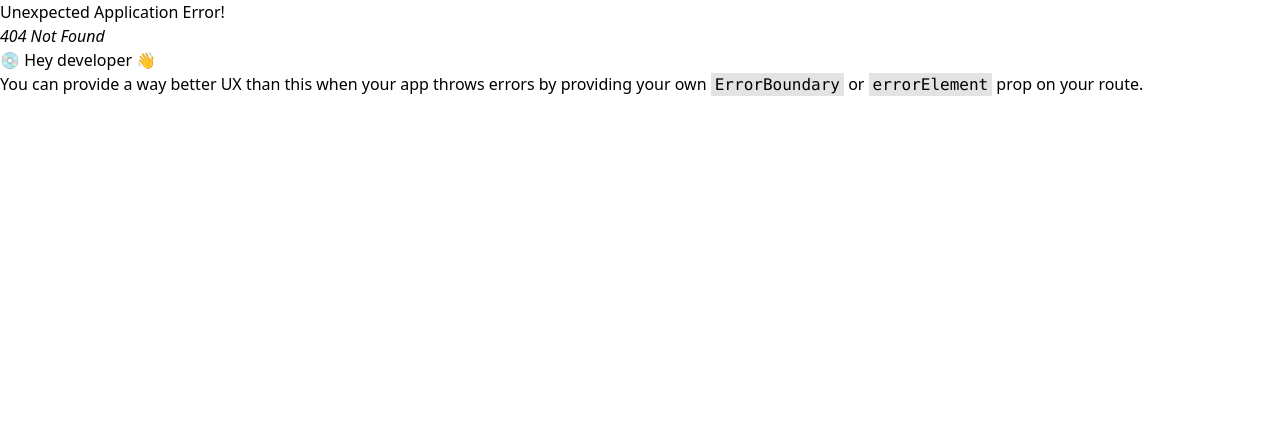
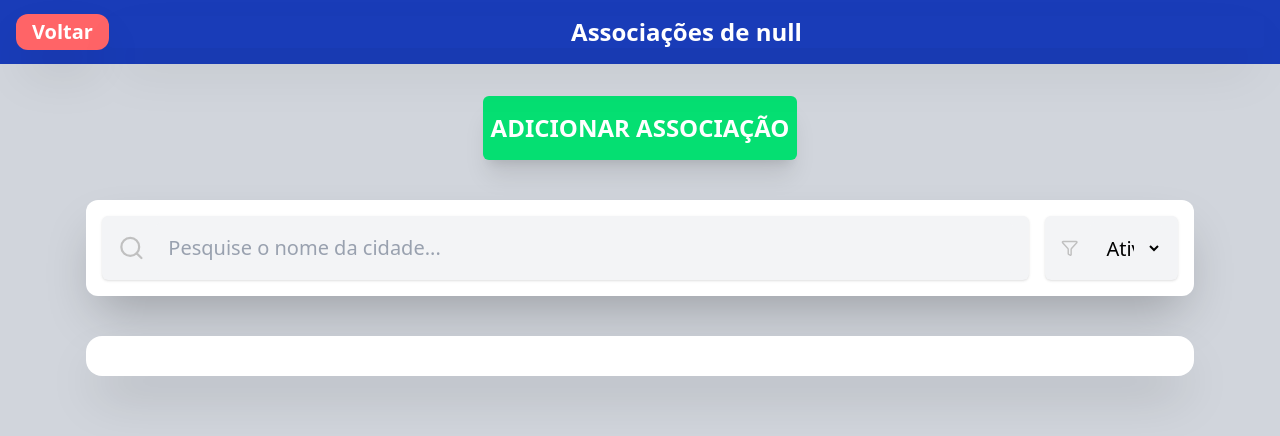
Before and after one commit to ByelBardini/commercial_share_system, a React (Vite) app in the folder client/: page /cidade in a window 1280 px wide. Before the commit this address had no page. Shown: the top 436 px of the page. Built offline with nearby package versions, Linux system fonts and the light colour scheme.

Commit message:
feat: cria página de listar associações por cidade

```diff
--- a/client/src/components/cidades/CampoCidade.jsx
+++ b/client/src/components/cidades/CampoCidade.jsx
@@ -1,13 +1,27 @@
-function CampoCidade({ cidades }) {
+/* eslint-disable no-unused-vars */
+import { ExternalLink } from 'lucide-react';
+import { motion } from "framer-motion";
+
+function CampoCidade({ cidades, navegaCidade }) {
+
   return (
     <div className="w-full">
       {cidades.map((cidade) => (
-        <div
+        <motion.div
+          layout
+          whileHover={{ scale: 1.01 }}
           key={cidade.cidade_id}
-          className="bg-gray-100 rounded-md p-3 m-2 shadow-md"
+          className="bg-gray-100 rounded-md p-3 m-2 shadow-md flex justify-between items-center"
         >
           <h1 className="text-xl font-bold p-1">{cidade.cidade_nome} - {cidade.cidade_uf}</h1>
-        </div>
+          <motion.button
+          layout
+          whileHover={{ scale: 1.15 }}
+          className='rounded-full cursor-pointer'
+          onClick={() => navegaCidade(cidade.cidade_id, cidade.cidade_nome)}>
+            <ExternalLink size={30} className='mr-2' />
+          </motion.button>
+        </motion.div>
       ))}
     </div>
   );
--- a/client/src/components/cidades/ListaCidades.jsx
+++ b/client/src/components/cidades/ListaCidades.jsx
@@ -3,7 +3,7 @@ import { useState, useEffect } from "react";
 import { buscarCidades } from "../../services/api/cidadeService.js"
 import CampoCidade from "./CampoCidade.jsx";
 
-function ListaCidades({pesquisa, setUfs}){
+function ListaCidades({pesquisa, setUfs, navegaCidade}){
 
     const [cidades, setCidades] = useState([]);
 
@@ -24,7 +24,7 @@ function ListaCidades({pesquisa, setUfs}){
 
     return(
         <div className="bg-white flex flex-col h-full w-full gap-2">
-            <CampoCidade cidades= {cidades} />
+            <CampoCidade cidades= {cidades} navegaCidade={navegaCidade} />
         </div>
     )
 }
--- /dev/null
+++ b/client/src/pages/Cidade.jsx
@@ -0,0 +1,72 @@
+/* eslint-disable no-unused-vars */
+import { useState, useEffect } from "react";
+import { Search, Funnel } from "lucide-react";
+import { useNavigate } from "react-router-dom";
+import { motion } from "framer-motion";
+import Loading from "../components/default/Loading.jsx";
+
+function Cidade() {
+  const [carregando, setCarregando] = useState(false);
+  const [pesquisa, setPesquisa] = useState("");
+
+  useEffect(() => {
+    console.log(localStorage.getItem("id_cidade"));
+  }, []);
+
+  const navigate = useNavigate();
+
+  async function sair() {
+    localStorage.setItem("id_cidade", null);
+    navigate("/home");
+  }
+
+  return (
+    <div
+      className="bg-gray-300 min-h-screen max-w-screen flex flex-col items-center p-6
+        "
+    >
+      <Loading aparecer={`${carregando ? "" : "hidden"}`} />
+      <div className="w-screen h-16 bg-blue-800 fixed top-0 left-0 z-50 flex items-center justify-between px-4">
+        <button
+          className="bg-red-400 rounded-xl text-xl font-bold px-4 py-1 text-white hover:bg-red-500 transition shadow-2xl"
+          onClick={sair}
+        >
+          Voltar
+        </button>
+        <h1 className="text-white text-2xl font-bold text-center w-full rounded shadow-2xl">{`Associações de ${localStorage.getItem(
+          "nome_cidade"
+        )}`}</h1>
+      </div>
+      <motion.button
+        className="bg-green-400 p-2 h-16 rounded-md mt-18 shadow-xl text-white font-bold text-2xl cursor-pointer"
+        layout
+        whileHover={{ scale: 1.05 }}
+      >
+        ADICIONAR ASSOCIAÇÃO
+      </motion.button>
+      <div className="w-9/10 p-2 h-24 rounded-xl bg-white mt-10 shadow-2xl items-center  flex gap-4">
+        <div className="bg-gray-100 rounded-md h-16 w-7/8 flex items-center px-4 shadow ml-2">
+          <Search size={28} color="#c0c0c0" className="mr-3" />
+          <input
+            type="text"
+            placeholder="Pesquise o nome da cidade..."
+            id="pesquisa-cidade"
+            className="w-full bg-gray-100 p-3 focus:bg-gray-50 rounded-md text-xl outline-none border-none placeholder-gray-400"
+            onChange={(event) => setPesquisa(event.target.value)}
+          ></input>
+        </div>
+        <div className="bg-gray-100 rounded-md h-16 w-1/8 flex items-center px-4 shadow mr-2">
+          <Funnel size={28} color="#c0c0c0" className="mr-3" />
+          <select className="w-full bg-gray-100 p-3 focus:bg-gray-50 rounded-md text-xl outline-none border-none placeholder-gray-400">
+            <option value="" disabled selected hidden>
+              Ativo
+            </option>
+          </select>
+        </div>
+      </div>
+      <div className="bg-white w-9/10 mt-10 rounded-2xl p-5 shadow-2xl"></div>
+    </div>
+  );
+}
+
+export default Cidade;
--- a/client/src/pages/Main.jsx
+++ b/client/src/pages/Main.jsx
@@ -25,7 +25,13 @@ function Main() {
     await logout();
     setCarregando(false);
     localStorage.clear();
-    navigate("/");
+    navigate("/index");
+  }
+
+  function navegaCidade(id_cidade, nome_cidade){
+    localStorage.setItem("id_cidade",id_cidade);
+    localStorage.setItem("nome_cidade", nome_cidade)
+    navigate("/cidade");
   }
 
   return (
@@ -80,7 +86,7 @@ function Main() {
         </div>
       </div>
       <div className="bg-white w-9/10 mt-10 rounded-2xl p-5 shadow-2xl">
-        <ListaCidades pesquisa={pesquisa} setUfs={setUfs} />
+        <ListaCidades pesquisa={pesquisa} setUfs={setUfs} navegaCidade={navegaCidade} />
       </div>
     </div>
   );
```
Also changed, not shown: client/src/main.jsx (+6 -1 lines).
